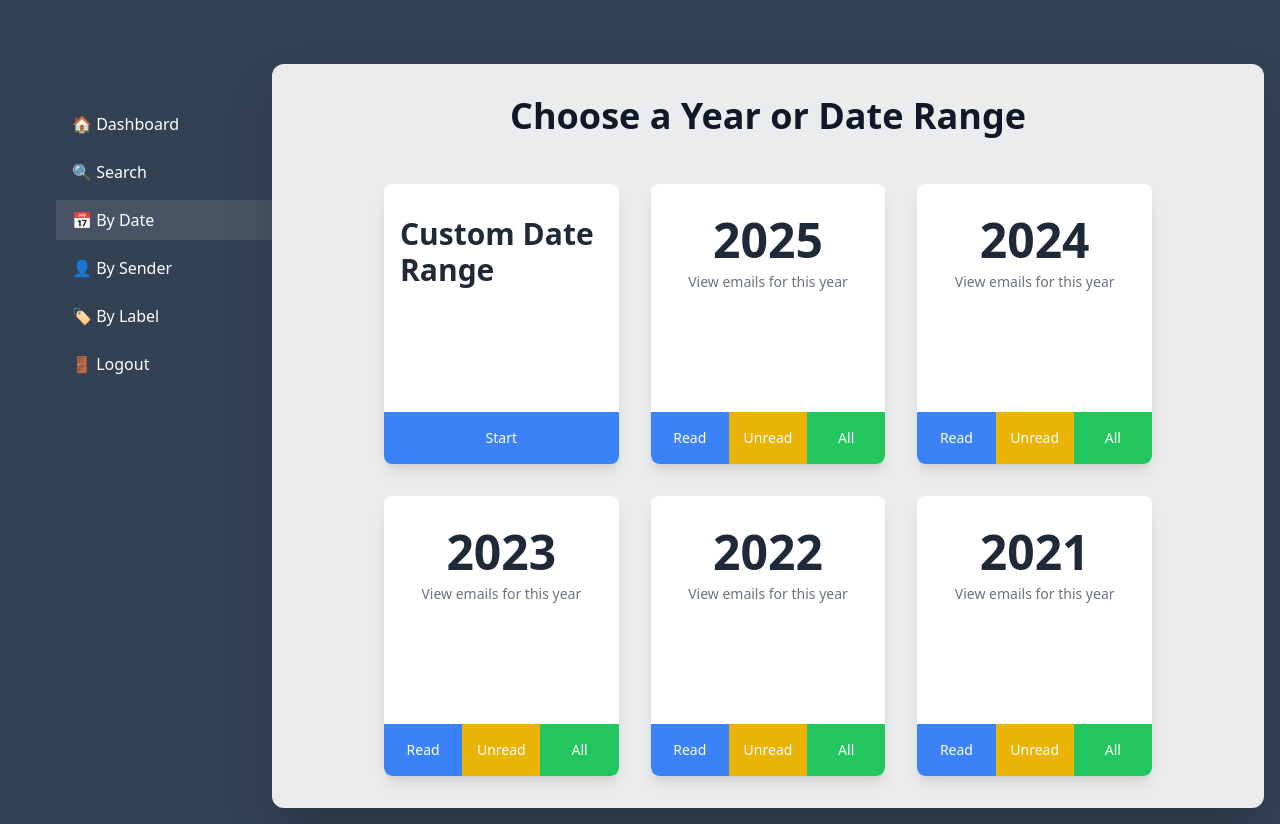
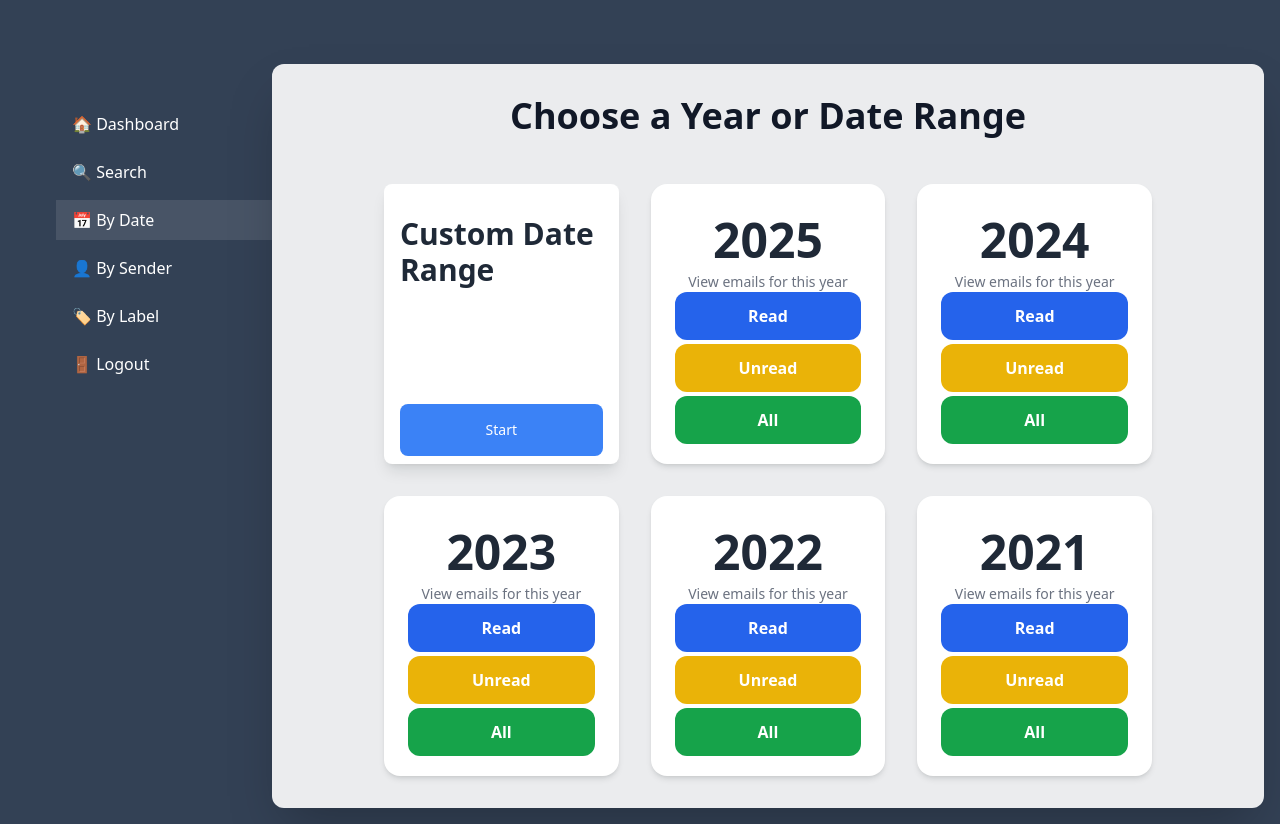
Before and after one commit to Jason-Tighe/gmail-cleaner, a React (Vite) app in the folder frontEnd/: page /inbox/by-date in a window 1280 px wide. Built offline with nearby package versions, Linux system fonts and the light colour scheme; no server answers; sample sign-in values are in the browser's storage.

Commit message:
updated some styling and implemented the delete component in other spots

```diff
--- a/frontEnd/src/components/ByAdvancedFilters.tsx
+++ b/frontEnd/src/components/ByAdvancedFilters.tsx
@@ -24,7 +24,6 @@
 
   return (
     <div className="w-full max-w-2xl bg-white shadow-md rounded-lg p-6 flex flex-col space-y-6">
-      {/* Top Filters */}
       <div className="flex flex-col md:flex-row md:items-center md:space-x-6">
         <Dropdown
           label="Filter by Date:"
@@ -52,7 +51,6 @@
         </div>
       </div>
 
-      {/* Date Pickers */}
       <div className="grid grid-cols-1 md:grid-cols-2 gap-4">
         <DatePicker
           label="Start Date"
@@ -68,7 +66,6 @@
         />
       </div>
 
-      {/* Other Fields */}
       <div className="grid grid-cols-1 gap-4">
         <div>
           <label htmlFor="from" className="block text-sm font-medium text-gray-700">
@@ -149,7 +146,6 @@
         </div>
       </div>
 
-      {/* Action Buttons */}
       <div className="pt-4 border-t border-gray-200 flex space-x-4">
         <button
           onClick={() => alert("Load logic to be implemented")}
--- a/frontEnd/src/components/ByDateRange.tsx
+++ b/frontEnd/src/components/ByDateRange.tsx
@@ -2,6 +2,7 @@
 import axios from "axios";
 import { useAuth } from "../context/AuthContext";
 import DatePicker from "./DatePicker";
+import Delete from "./Delete";
 
 type EmailResponse = {
   emailTotalCount: number;
@@ -16,7 +17,6 @@
   const [emailCount, setEmailCount] = useState<number | null>(null);
   const [cacheKey, setCacheKey] = useState<string | null>(null);
   const [loading, setLoading] = useState(false);
-  const [deleting, setDeleting] = useState(false);
   const [error, setError] = useState<string | null>(null);
   const [submitted, setSubmitted] = useState(false);
 
@@ -53,29 +53,6 @@
     fetchEmailCount();
   }, [submitted, startDate, endDate, filter, user]);
 
-  const handleDeleteAll = async () => {
-    if (!confirm("Are you sure you want to delete all these emails?")) return;
-
-    setDeleting(true);
-    setError(null);
-    try {
-      await axios.delete("/email/date-range", {
-        headers: {
-          Authorization: `Bearer ${user?.accessToken ?? localStorage.getItem("accessToken")}`,
-        },
-        params: { cacheKey },
-      });
-
-      setEmailCount(0);
-      alert("Emails deleted successfully.");
-      handleBackClick();
-    } catch {
-      setError("Failed to delete emails.");
-    } finally {
-      setDeleting(false);
-    }
-  };
-
   const handleBackClick = () => {
     setStartDate("");
     setEndDate("");
@@ -86,74 +63,73 @@
     onBack();
   };
 
-
   return (
     <div className="relative bg-white rounded-lg shadow-lg h-[280px] overflow-hidden transition-transform duration-500 ease-in-out">
       <div
-      className="absolute inset-0 flex transition-transform duration-500 ease-in-out"
+        className="absolute inset-0 flex flex-nowrap transition-transform duration-500 ease-in-out w-full"
         style={{ transform: `translateX(-${page * 100}%)` }}
       >
-      {/* Page 0: Start */}
-      <div className="flex-[0_0_100%] flex flex-col items-center justify-center h-full">
+        {/* Page 0 */}
+        <div className="flex-[0_0_100%] w-full flex flex-col items-center justify-center h-full">
           <h2 className="text-3xl mt-8 font-semibold ml-4 text-gray-800">Custom Date Range</h2>
-        <div className="mt-auto w-full">
+          <div className="mt-auto w-full flex gap-2 px-4 pb-2">
             <button
               onClick={() => setPage(1)}
-            className="w-full py-4 bg-blue-500 text-white text-sm font-medium hover:bg-blue-600"
+              className="w-full py-4 bg-blue-500 text-white text-sm font-medium hover:bg-blue-600 rounded-lg"
             >
               Start
             </button>
           </div>
         </div>
 
-      {/* Page 1: Start Date */}
-      <div className="flex-[0_0_100%] flex flex-col items-center justify-center h-full">
+        {/* Page 1 */}
+        <div className="flex-[0_0_100%] w-full flex flex-col items-center justify-center h-full">
           <DatePicker label="Start Date" date={startDate} onChange={setStartDate} />
-        <div className="mt-auto w-full flex">
+          <div className="mt-auto w-full flex gap-2 px-4 pb-2">
             <button
               onClick={() => setPage(0)}
-            className="flex-1 py-4 bg-amber-500 text-white hover:bg-amber-600 text-sm"
+              className="flex-1 py-4 bg-amber-500 text-white hover:bg-amber-600 text-sm rounded-lg"
             >
               ← Back
             </button>
             <button
               onClick={() => setPage(2)}
               disabled={!startDate}
-            className="flex-1 py-4 bg-blue-500 text-white hover:bg-blue-600 text-sm disabled:bg-gray-300"
+              className="flex-1 py-4 bg-blue-500 text-white hover:bg-blue-600 text-sm disabled:bg-gray-300 rounded-lg"
             >
               Next →
             </button>
           </div>
         </div>
 
-      {/* Page 2: End Date */}
-      <div className="flex-[0_0_100%] flex flex-col items-center justify-center h-full">
+        {/* Page 2 */}
+        <div className="flex-[0_0_100%] w-full flex flex-col items-center justify-center h-full">
           <DatePicker label="End Date" date={endDate} onChange={setEndDate} />
-        <div className="mt-auto w-full flex">
+          <div className="mt-auto w-full flex gap-2 px-4 pb-2">
             <button
               onClick={() => setPage(1)}
-            className="flex-1 py-4 bg-amber-500 text-white hover:bg-amber-600 text-sm"
+              className="flex-1 py-4 bg-amber-500 text-white hover:bg-amber-600 text-sm rounded-lg"
             >
               ← Back
             </button>
             <button
               onClick={() => setPage(3)}
               disabled={!endDate}
-            className="flex-1 py-4 bg-blue-500 text-white hover:bg-blue-600 text-sm disabled:bg-gray-300"
+              className="flex-1 py-4 bg-blue-500 text-white hover:bg-blue-600 text-sm disabled:bg-gray-300 rounded-lg"
             >
               Next →
             </button>
           </div>
         </div>
 
-      {/* Page 3: Filter */}
-      <div className="flex-[0_0_100%] flex flex-col justify-between h-full">
+        {/* Page 3 */}
+        <div className="flex-[0_0_100%] w-full flex flex-col justify-between h-full px-6">
           <div className="text-center">
             <h2 className="text-3xl font-semibold text-gray-800 mt-2">Filter by Email Status</h2>
             <p className="text-sm text-gray-500 mt-2 mb-4">Choose which emails to load</p>
             <div className="flex flex-col w-full ml-8 mb-6">
               {["read", "unread", "all"].map((option) => (
-              <label key={option} className="flex items-center ">
+                <label key={option} className="flex items-center">
                   <input
                     type="radio"
                     name="filter"
@@ -167,52 +143,54 @@
               ))}
             </div>
           </div>
-        <div className="mt-auto w-full">
+          <div className="mt-auto w-full flex gap-2 px-4 pb-2">
             <button
               disabled={!filter}
               onClick={() => {
                 setSubmitted(true);
                 setPage(4);
               }}
-            className="w-full py-4 bg-blue-500 text-white text-sm font-medium hover:bg-blue-600 disabled:bg-gray-300"
+              className="w-full py-4 bg-blue-500 text-white text-sm font-medium hover:bg-blue-600 disabled:bg-gray-300 rounded-lg"
             >
               Load Emails →
             </button>
           </div>
         </div>
 
-      {/* Page 4: Results & Actions */}
-      <div className="flex-[0_0_100%] flex flex-col py-6 justify-between">
+        {/* Page 4 */}
+        <div className="flex-[0_0_100%] w-full flex flex-col py-6 justify-between px-6">
           <div className="flex flex-col items-center justify-center text-center">
-          <h2 className="text-2xl font-semibold text-gray-800  mb-4 ml-4">{filter.toUpperCase()} Emails from {startDate} to {endDate}</h2>
+            <h2 className="text-2xl font-semibold text-gray-800 mb-4 ml-4">
+              {filter.toUpperCase()} Emails from {startDate} to {endDate}
+            </h2>
             {loading ? (
               <p className="text-gray-600">Loading email count...</p>
             ) : error ? (
               <p className="text-red-600">{error}</p>
             ) : (
-            <p className="text-lg text-gray-700 ">
+              <p className="text-lg text-gray-700">
                 Total emails: <span className="font-bold">{emailCount ?? 0}</span>
               </p>
             )}
           </div>
-        <div className="mt-auto  py-1 w-full flex">
-          <button
-            onClick={handleDeleteAll}
-            disabled={emailCount === 0 || deleting}
-            className={`flex-1 px-2 py-4 text-white text-sm font-medium rounded-bl-lg transition-colors ${
-              emailCount === 0 || deleting
-                ? "bg-gray-400 cursor-not-allowed"
-                : "bg-red-500 hover:bg-red-600"
-            }`}
-          >
-            {deleting ? "Deleting..." : "Delete All"}
-          </button>
+          <div className="mt-auto border-t border-gray-300 pt-4 flex gap-4">
             <button
               onClick={handleBackClick}
-            className="flex-1 px-2 py-4 bg-amber-500 hover:bg-amber-600 text-white text-sm font-medium rounded-br-lg"
+              className="flex-1 py-4 bg-amber-500 hover:bg-amber-600 text-white text-sm font-medium rounded-md"
             >
               ← Back
             </button>
+            <Delete
+              cacheKey={cacheKey}
+              onSuccess={() => {
+                setEmailCount(0);
+                alert("Emails deleted successfully.");
+                handleBackClick();
+              }}
+              onError={(err) => setError(err)}
+              disabled={emailCount === 0 || loading}
+              label="icon"
+            />
           </div>
         </div>
       </div>
--- a/frontEnd/src/components/ByLabel.tsx
+++ b/frontEnd/src/components/ByLabel.tsx
@@ -98,7 +98,6 @@
     return (
         <div className="w-full max-w-2xl bg-white shadow-md rounded-lg p-6 flex flex-col space-y-6">
 
-            {/* Label Selection */}
             <div>
             <Label
                 labels={labels}
@@ -107,7 +106,6 @@
             />
             </div>
 
-            {/* Date Filter & Status */}
             <div className="flex flex-col md:flex-row md:items-center md:space-x-6">
             <Dropdown
                 label="Filter by Date:"
@@ -137,7 +135,6 @@
             </div>
             </div>
 
-            {/* Date Pickers */}
             <div className="grid grid-cols-1 md:grid-cols-2 gap-4">
             <DatePicker
                 label="Start Date"
@@ -157,7 +154,6 @@
             />
             </div>
 
-            {/* Action Buttons */}
             <div className="pt-4 border-t border-gray-200 flex space-x-4">
             <button
                 onClick={handleFetchEmails}
--- a/frontEnd/src/components/ByYear.tsx
+++ b/frontEnd/src/components/ByYear.tsx
@@ -2,12 +2,12 @@
 import { useState, useEffect } from "react";
 import { useAuth } from "../context/AuthContext";
 import axios from "axios";
+import Delete from "./Delete";
 
 type EmailResponse = {
   emailTotalCount: number;
   cacheKey: string;
 }
-
 
 export default function ByYear({
   year,
@@ -25,11 +25,9 @@
   const [filter, setFilter] = useState<string | null>(null);
   const [emailCount, setEmailCount] = useState<number | null>(null);
   const [loading, setLoading] = useState(false);
-    const [deleting, setDeleting] = useState(false);
   const [error, setError] = useState<string | null>(null);
   const [cacheKey, setCacheKey] = useState<string | null>(null);
   const [hasFetched, setHasFetched] = useState(false);
-
 
   const { user } = useAuth();
   const showBack = filter !== null;
@@ -52,6 +50,7 @@
         });
         setCacheKey(response.data.cacheKey);
         setEmailCount(response.data.emailTotalCount);
+        setHasFetched(true);
       } catch {
         setError("Failed to fetch email count.");
       } finally {
@@ -63,37 +62,12 @@
   }, [filter, year, user, isFlipped, shouldFetch, hasFetched]);
 
   useEffect(() => {
-        if (!isFlipped) {
-          setHasFetched(false);
-        }
+    if (!isFlipped) setHasFetched(false);
   }, [isFlipped]);
 
   const handleFilterClick = (selectedFilter: string) => {
     setFilter(selectedFilter);
     onFlip();
-    };
-
-    const handleDeleteAll = async () => {
-      if (!confirm("Are you sure you want to delete all these emails?")) return;
-
-      setDeleting(true);
-      setError(null);
-      try {
-        await axios.delete(`/email/${year}`, {
-          headers: {
-            Authorization: `Bearer ${user?.accessToken ?? localStorage.getItem("accessToken")}`,
-          },
-          params: { cacheKey: cacheKey },
-        });
-
-        setEmailCount(0);
-        alert("Emails deleted successfully.");
-        handleBackClick();
-      } catch {
-        setError("Failed to delete emails.");
-      } finally {
-        setDeleting(false);
-      }
   };
 
   const handleBackClick = () => {
@@ -104,75 +78,77 @@
   };
 
   return (
-      <div className="relative bg-white rounded-lg shadow-lg h-[280px] overflow-hidden transition-transform duration-500 ease-in-out">
+    <div className="relative bg-white rounded-2xl shadow-md h-[280px] overflow-hidden transition-transform duration-500 ease-in-out">
       <div
         className={`absolute inset-0 flex w-[200%] transition-transform duration-400 ease-in-out ${
           isFlipped ? "-translate-x-1/2" : "translate-x-0"
         }`}
       >
-          {/* Column 1: Filters */}
-          <div className="w-1/2 py-8 flex flex-col justify-between">
+        {/* Front Face */}
+        <div className="w-1/2 flex flex-col justify-between items-center px-6 py-8">
           <div className="text-center">
-              <span className="text-5xl font-semibold text-gray-800">{year}</span>
-              <p className="text-sm text-gray-500 mt-2 mb-6">View emails for this year</p>
-                <div className="mt-auto py-24 flex">
+            <span className="text-5xl font-bold text-gray-800">{year}</span>
+            <p className="text-sm text-gray-500 mt-2">View emails for this year</p>
+          </div>
+          <div className="w-full flex flex-col gap-1 ">
             <button
-                        className="flex-1 px-2 py-3 bg-blue-500 text-white text-sm font-medium rounded-bl-lg hover:bg-blue-600"
+              className="w-full py-3 bg-blue-600 text-white rounded-xl font-semibold hover:bg-blue-700"
               onClick={() => handleFilterClick("read")}
             >
               Read
             </button>
             <button
-                        className="flex-1 px-2 py-3 bg-yellow-500 text-white text-sm font-medium hover:bg-yellow-600"
+              className="w-full py-3 bg-yellow-500 text-white rounded-xl font-semibold hover:bg-yellow-600"
               onClick={() => handleFilterClick("unread")}
             >
               Unread
             </button>
             <button
-                        className="flex-1 px-2 py-4 bg-green-500 text-white text-sm font-medium rounded-br-lg hover:bg-green-600"
+              className="w-full py-3 bg-green-600 text-white rounded-xl font-semibold hover:bg-green-700"
               onClick={() => handleFilterClick("all")}
             >
               All
             </button>
           </div>
         </div>
-          </div>
 
-          {/* Column 2: Delete / Back */}
-          <div className="w-1/2 py-6 flex flex-col justify-between">
+        {/* Back Face */}
+        <div className="w-1/2 flex flex-col justify-between px-6 py-6">
           <div>
-              <h2 className="text-2xl font-semibold text-gray-800 mb-4 ml-4">
-                {filter?.toUpperCase()} Emails from {year}
+            <h2 className="text-2xl font-bold text-center text-gray-800 mb-4">
+              {filter?.toUpperCase()}
+              <p className="text-center">Emails from {year}</p>
             </h2>
+            <div className="border-t border-gray-300 my-2"></div>
 
-              {loading && <p className="text-gray-600 text-lg text-center mt-8">Loading email count...</p>}
-              {error && <p className="text-red-600 text-center mt-8">{error}</p>}
-
+            {loading && <p className="text-gray-600 text-center">Loading email count...</p>}
+            {error && <p className="text-red-600 text-center">{error}</p>}
             {!loading && !error && (
-                <p className="text-lg text-gray-700 mt-8 text-center">
+              <p className="text-lg text-center text-gray-700">
                 Total emails: <span className="font-bold">{emailCount ?? 0}</span>
               </p>
             )}
           </div>
+          <div className="border-t border-gray-300 mt-1"></div>
 
-            <div className="mt-auto py-20 flex">
-                <button
-                    onClick={handleDeleteAll}
-                    disabled={emailCount === 0 || deleting}
-                    className={`flex-1 px-2 py-4 text-white text-sm font-medium rounded-bl-lg transition-colors ${
-                    emailCount === 0 || deleting
-                        ? "bg-gray-400 cursor-not-allowed"
-                        : "bg-red-500 hover:bg-red-600"
-                    }`}
-                >
-                    {deleting ? "Deleting..." : "Delete All"}
-                </button>
+
+          <div className="mt-8 flex gap-4">
             <button
                 onClick={handleBackClick}
-                    className="flex-1 px-2 py-4 bg-amber-500 hover:bg-amber-600 text-white text-sm font-medium rounded-br-lg"
+                className="flex-1 py-3 bg-amber-500 hover:bg-amber-600 text-white rounded-md font-semibold"
               >
               ← Back
             </button>
+            <Delete
+              cacheKey={cacheKey}
+              onSuccess={() => {
+                setEmailCount(0);
+                handleBackClick();
+              }}
+              onError={(err) => setError(err)}
+              disabled={emailCount === 0}
+              label="icon"
+            />
           </div>
         </div>
       </div>
--- a/frontEnd/src/components/Delete.tsx
+++ b/frontEnd/src/components/Delete.tsx
@@ -65,12 +65,16 @@
         }
     };
 
+    const isIcon = label === "icon";
+
     const buttonText = deleting
         ? "Deleting..."
         : success
         ? "Deleted ✓"
         : emailCount
         ? `Delete (${emailCount})`
+        : isIcon
+        ? <i className="fas fa-trash-alt" />
         : label || "Delete";
 
         const buttonClass = `flex-1 py-3 rounded-md text-center text-lg font-semibold focus:outline-none focus:ring-2 ${
@@ -87,6 +91,7 @@
             onClick={() => setShowModal(true)}
             className={buttonClass}
             disabled={disabled || deleting}
+            title={isIcon ? "Delete" : undefined}
             >
             {buttonText}
             </button>
--- a/frontEnd/src/pages/Login.tsx
+++ b/frontEnd/src/pages/Login.tsx
@@ -5,11 +5,10 @@
         <>
             <div className="min-h-screen flex items-center justify-center bg-transparent px-4">
                 <div className="bg-white max-w-4xl w-full rounded-2xl shadow-2xl flex flex-col md:flex-row overflow-hidden">
-                    {/* Left Side: Info */}
                     <div className="hidden md:flex flex-col justify-center items-center bg-amber-600 text-white p-10 w-1/2 text-center">
                         <h2 className="text-4xl font-bold mb-6">Welcome to Gmail Cleaner</h2>
                         <p className="text-lg mb-6">
-                            Declutter your inbox and stay organized. Say goodbye to email overload and hello to peace of mind.
+                            De-Clutter your inbox and stay organized. Say goodbye to email overload and hello to peace of mind.
                         </p>
                         <ul className="list-disc list-inside space-y-3 text-base text-left">
                             <li>Bulk delete unnecessary emails</li>
@@ -22,7 +21,6 @@
                         </ul>
                     </div>
 
-                    {/* Right Side: Sign In */}
                     <div className="flex flex-col justify-center items-center p-10 w-full md:w-1/2 bg-zinc-800 text-center">
                         <h1 className="text-3xl font-bold text-amber-400 mb-4">Sign In</h1>
                         <p className="text-amber-300 mb-6">
```
Also changed, not shown: frontEnd/src/components/BySender.tsx (+10 -18 lines). Lines whose indentation alone changed are shown as unchanged.
